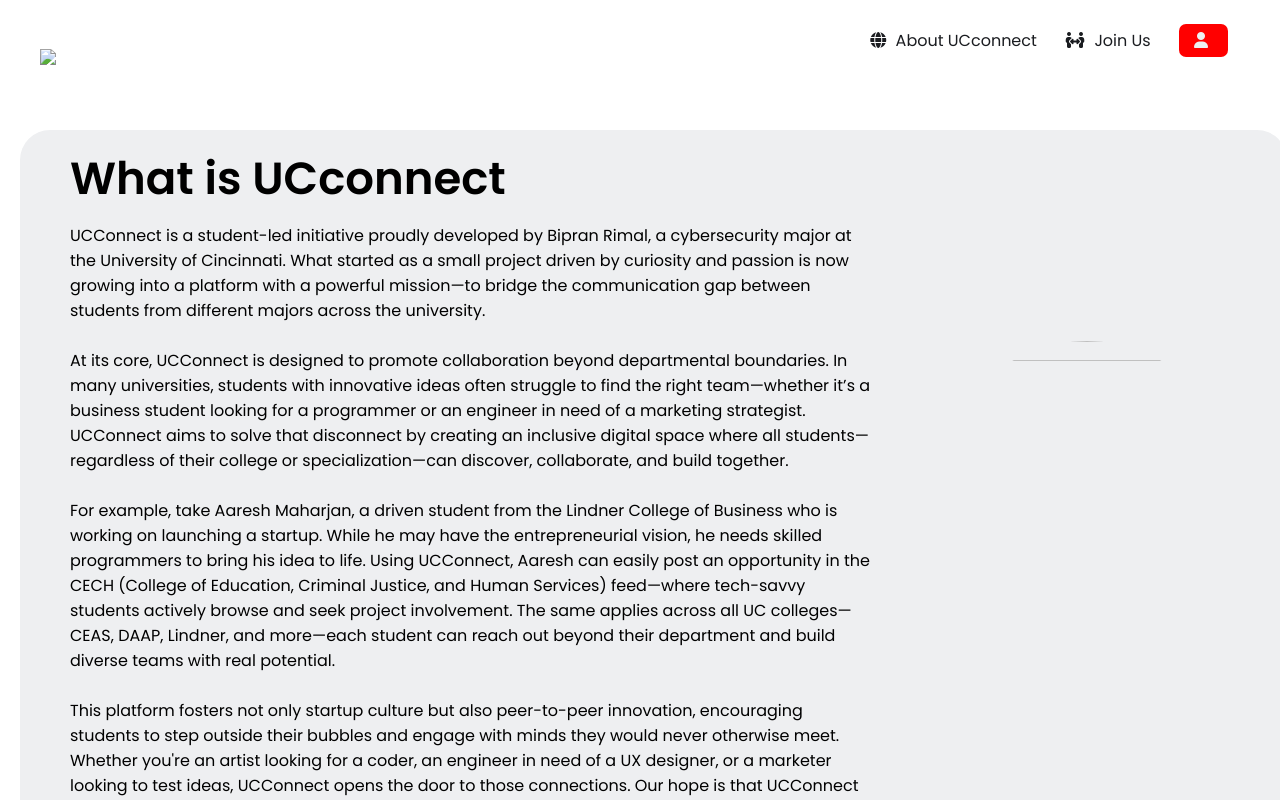
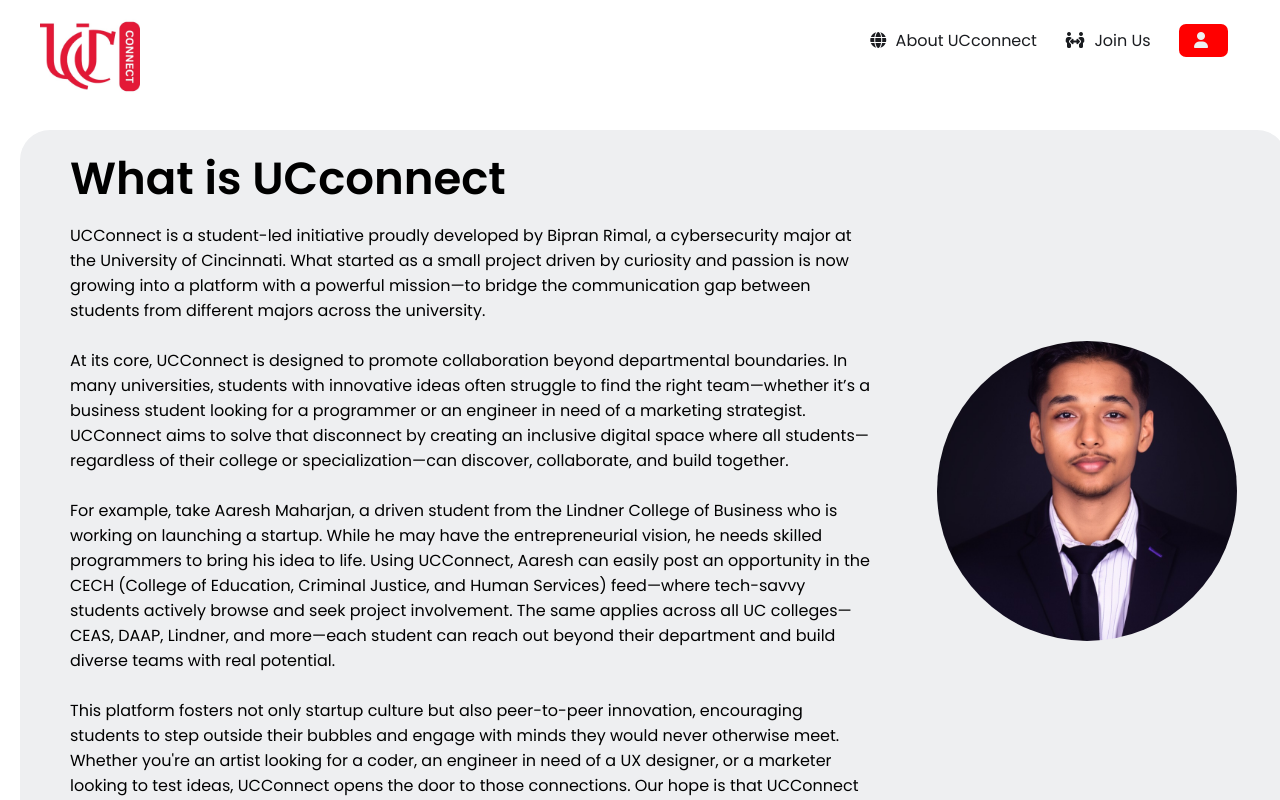
Before and after one commit to rimalbn/UCConnect, a plain HTML site: page aboutus.html in a window 1280 px wide. Shown: the top 800 px of the page. Drawn offline with Linux system fonts and the light colour scheme; the site is published under a folder, as on GitHub Pages, so addresses that start at the root find nothing.

Commit message:
Update aboutus.html

```diff
--- a/aboutus.html
+++ b/aboutus.html
@@ -22,7 +22,7 @@
         <nav>
             <div class="left">
                 <a href="index.html">
-                    <img src="/Photos/logo.webp">
+                    <img src="Photos/logo.webp">
                 </a>
             </div>
 
@@ -84,7 +84,7 @@
         </div>
 
             <div class="headshot">
-                <img src="/Photos/BipranNewPhoto.webp">
+                <img src="Photos/BipranNewPhoto.webp">
             </div>
 
     </section>
```
